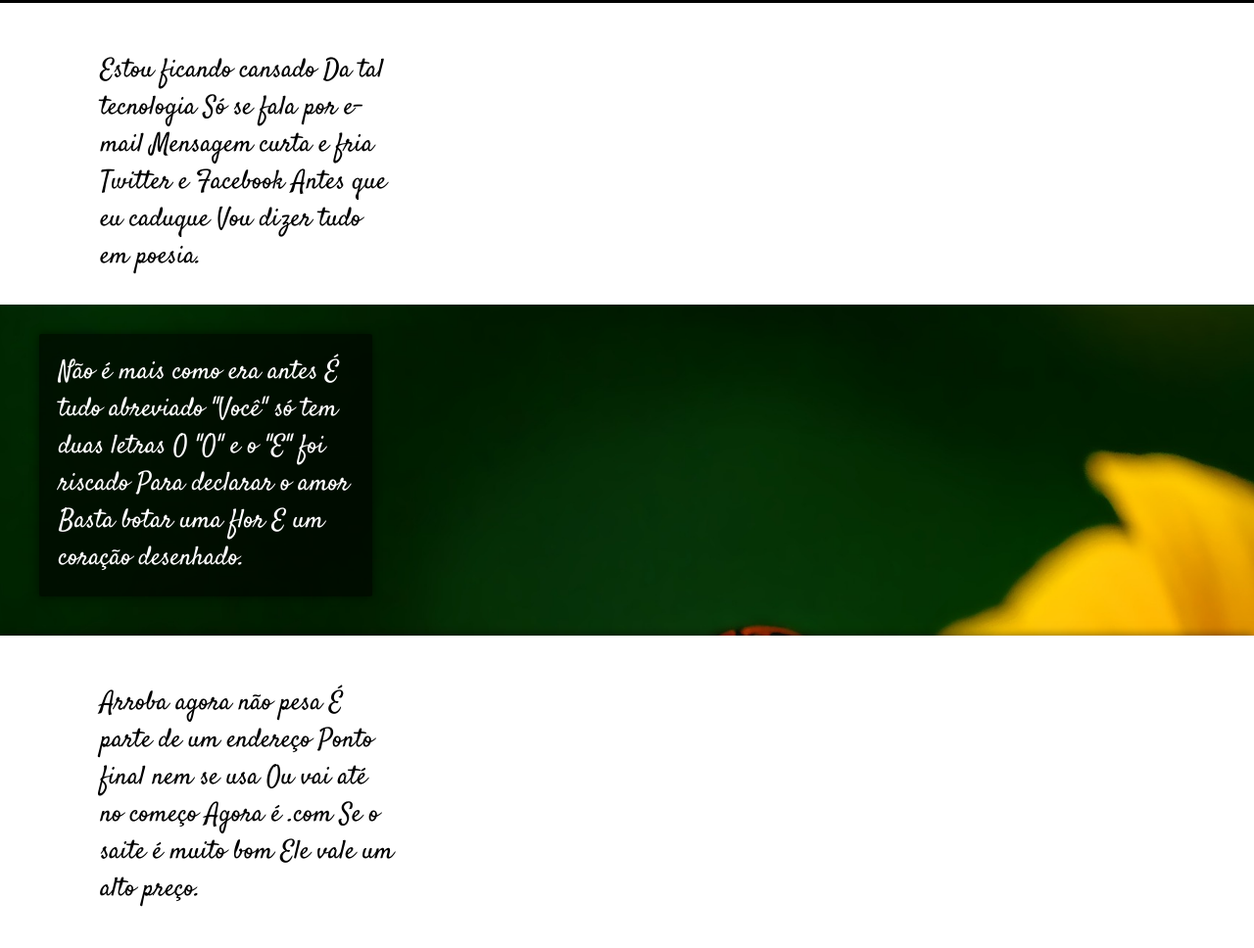
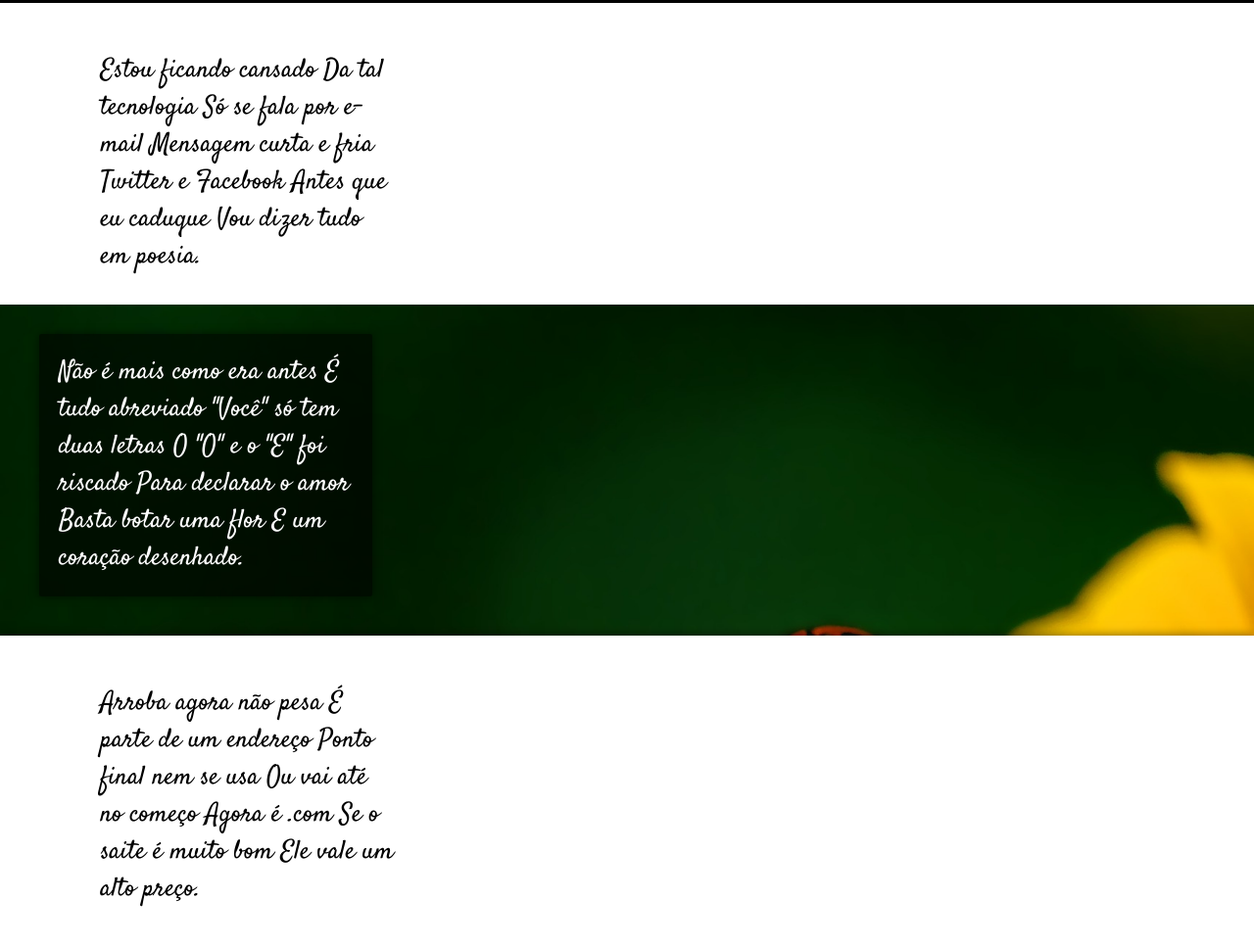
Before and after one commit to Voiwd/html-css, a plain HTML site: page exercicios/CordelModerno/index.html in a window 1280 px wide. Shown: the part 177-1145 px from the top of the page at 98% size. Drawn offline with Linux system fonts and the light colour scheme; a web font is replaced by a local one.

Commit message:
Update style.css

```diff
--- a/exercicios/CordelModerno/style.css
+++ b/exercicios/CordelModerno/style.css
@@ -47,7 +47,7 @@ main {
     background-image: url(imagens/background001.jpg);
     background-size: cover;
     background-attachment: fixed;
-    background-position: top center;
+    background-position: top top;
 }
 #segundo {
     background-image: url(imagens/background002.jpg);
```
